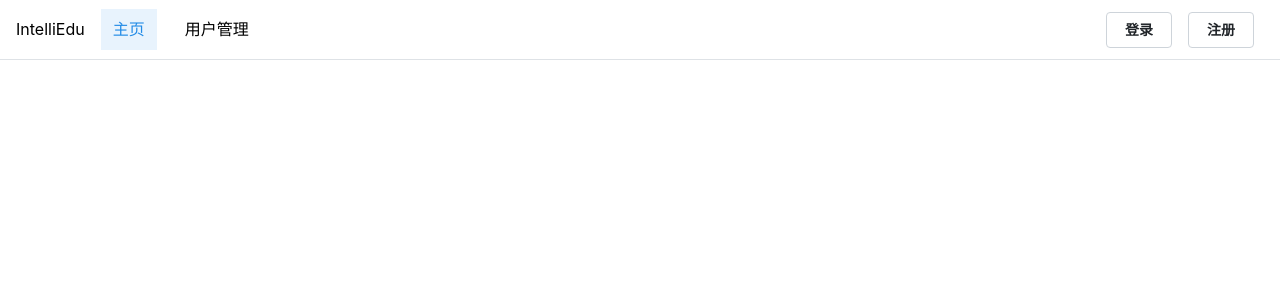
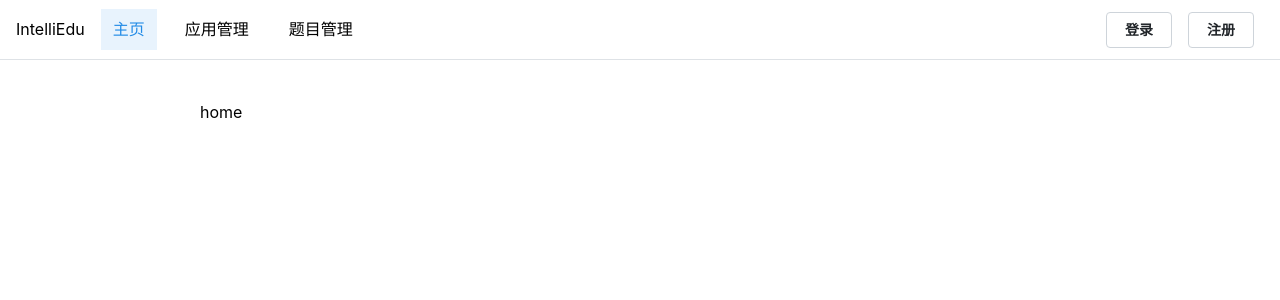
Before and after one commit to cpuoverload/IntelliEdu-frontend, a React (Vite) app: page / in a window 1280 px wide. Shown: the top 300 px of the page. Built offline with nearby package versions, Linux system fonts and the light colour scheme; no server answers.

Commit message:
refactor: layout and style

```diff
--- a/src/components/Layout/index.tsx
+++ b/src/components/Layout/index.tsx
@@ -5,8 +5,12 @@ import NavBar from "@/components/NavBar";
 const Layout = () => {
   return (
     <AppShell header={{ height: 60 }} padding="md">
-      <NavBar />
-      <Outlet />
+      <AppShell.Header>
+        <NavBar />
+      </AppShell.Header>
+      <AppShell.Main style={{ padding: "100px 200px 50px 200px" }}>
+        <Outlet />
+      </AppShell.Main>
     </AppShell>
   );
 };
--- a/src/components/NavBar/index.tsx
+++ b/src/components/NavBar/index.tsx
@@ -1,5 +1,5 @@
 import { Link, NavLink as RouterNavLink } from "react-router-dom";
-import { AppShell, Button, Group, NavLink } from "@mantine/core";
+import { Button, Group, NavLink } from "@mantine/core";
 import cx from "clsx";
 import useStore from "@/store/store";
 import { navRoutes } from "@/routes/router";
@@ -10,7 +10,6 @@ const Navbar = () => {
   const loginUser = useStore((state) => state.loginUser);
 
   return (
-    <AppShell.Header>
     <Group h="100%" px="md">
       IntelliEdu
       {navRoutes
@@ -58,7 +57,6 @@ const Navbar = () => {
         )}
       </div>
     </Group>
-    </AppShell.Header>
   );
 };
 
--- a/src/pages/management/UserManagement/index.tsx
+++ b/src/pages/management/UserManagement/index.tsx
@@ -1,5 +1,5 @@
 import { useEffect, useState } from "react";
-import { AppShell, Group } from "@mantine/core";
+import { Group } from "@mantine/core";
 import { DataTable } from "mantine-datatable";
 import { listUser } from "@/services/api/userController";
 import CreateUserButton from "./CreateUserButton";
@@ -38,8 +38,10 @@ const Index = () => {
   }, []);
 
   return (
-    <AppShell.Main>
-      <CreateUserButton getUserList={getUserList} />
+    <>
+      <Group justify="flex-end">
+        <CreateUserButton getUserList={getUserList} />
+      </Group>
       <DataTable
         // 用哪列作为 map 使用的 key
         idAccessor="id"
@@ -49,6 +51,7 @@ const Index = () => {
         withColumnBorders
         highlightOnHover
         fz="md"
+        mt={20}
         fetching={loading}
         pinLastColumn
         columns={[
@@ -79,7 +82,7 @@ const Index = () => {
         //   `Records ${from} - ${to} of ${totalRecords}`
         // }
       />
-    </AppShell.Main>
+    </>
   );
 };
 
--- a/src/routes/router.tsx
+++ b/src/routes/router.tsx
@@ -1,5 +1,4 @@
 import { createBrowserRouter } from "react-router-dom";
-import { AppShell } from "@mantine/core";
 import RequireAuth from "./RequireAuth";
 import Layout from "@/components/Layout";
 import Login from "@/pages/user/Login";
@@ -61,26 +60,25 @@ export const config = [
       {
         path: "/user-management",
         element: <UserManagement />,
+        role: ["admin"],
         isNav: true,
         name: "用户管理",
       },
       {
         path: "/app-management",
-        element: <AppShell.Main>app-management</AppShell.Main>,
-        role: ["admin"],
+        element: <>app-management</>,
         isNav: true,
         name: "应用管理",
       },
       {
         path: "/question-management",
-        element: <AppShell.Main>question-management</AppShell.Main>,
-        role: ["admin"],
+        element: <>question-management</>,
         isNav: true,
         name: "题目管理",
       },
       {
         path: "*",
-        element: <AppShell.Main>404 Error - Nothing here...</AppShell.Main>,
+        element: <>404 Error - Nothing here...</>,
       },
     ],
   },
```
Lines whose indentation alone changed are shown as unchanged.
